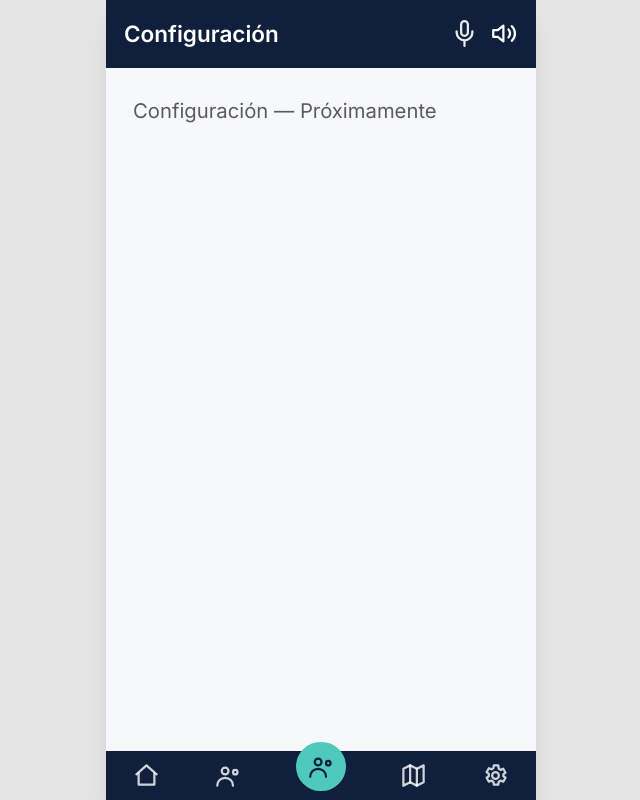
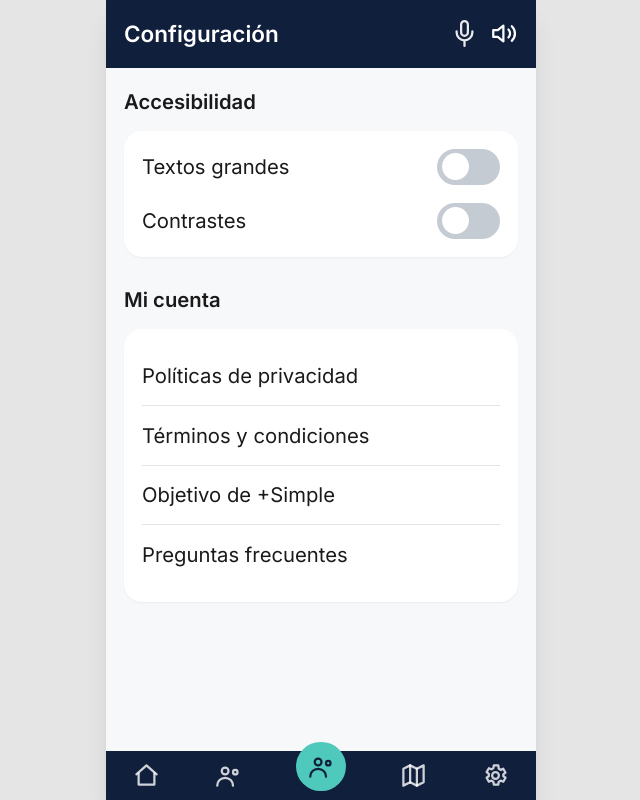
Before and after one commit to SimpleApp2026/simpleapp2026.github.io, a React (Vite) app: page /#/app/config in a window 1280 px wide. Shown: the whole page, without its empty margins (319-959 px from the left). Built offline with nearby package versions, Linux system fonts and the light colour scheme; the HTML template or start-up script is replaced by a standard one.

Commit message:
feat(config): accessibility toggles and account links

```diff
--- /dev/null
+++ b/src/app/Configuracion.tsx
@@ -0,0 +1,46 @@
+import { useNavigate } from 'react-router-dom'
+import { useAccessibility } from '../state/hooks'
+import { ScreenHeader } from '../layout/ScreenHeader'
+import { Card } from '../ui/Card'
+import { Toggle } from '../ui/Toggle'
+
+const CUENTA = [
+  { label: 'Políticas de privacidad', to: '/app/legal/privacidad' },
+  { label: 'Términos y condiciones', to: '/app/legal/terminos' },
+  { label: 'Objetivo de +Simple', to: '/app/legal/objetivo' },
+  { label: 'Preguntas frecuentes', to: '/app/ayuda' },
+]
+
+export function Configuracion() {
+  const navigate = useNavigate()
+  const { largeText, highContrast, toggleLargeText, toggleHighContrast } = useAccessibility()
+  return (
+    <div>
+      <ScreenHeader title="Configuración" />
+      <div className="p-4 flex flex-col gap-6">
+        <section>
+          <h2 className="text-lg font-semibold mb-3">Accesibilidad</h2>
+          <Card className="flex flex-col gap-4">
+            <div className="flex items-center justify-between">
+              <span className="text-lg">Textos grandes</span>
+              <Toggle checked={largeText} onChange={toggleLargeText} label="Textos grandes" />
+            </div>
+            <div className="flex items-center justify-between">
+              <span className="text-lg">Contrastes</span>
+              <Toggle checked={highContrast} onChange={toggleHighContrast} label="Contrastes" />
+            </div>
+          </Card>
+        </section>
+        <section>
+          <h2 className="text-lg font-semibold mb-3">Mi cuenta</h2>
+          <Card className="flex flex-col divide-y divide-chip/20">
+            {CUENTA.map((r) => (
+              <button key={r.to} onClick={() => navigate(r.to)}
+                className="text-left py-3 text-lg">{r.label}</button>
+            ))}
+          </Card>
+        </section>
+      </div>
+    </div>
+  )
+}
--- a/src/routes.tsx
+++ b/src/routes.tsx
@@ -3,6 +3,7 @@ import { AppShell } from './layout/AppShell'
 import { Placeholder } from './screens/Placeholder'
 import { Home } from './app/Home'
 import { Perfil } from './app/Perfil'
+import { Configuracion } from './app/Configuracion'
 import { Splash } from './onboarding/Splash'
 import { Identificacion } from './onboarding/Identificacion'
 import { RegistroDatos } from './onboarding/RegistroDatos'
@@ -25,7 +26,7 @@ export function AppRoutes() {
         <Route index element={<Navigate to="home" replace />} />
         <Route path="home" element={<Home />} />
         <Route path="perfil" element={<Perfil />} />
-        <Route path="config" element={<Placeholder title="Configuración" />} />
+        <Route path="config" element={<Configuracion />} />
         <Route path="foro" element={<Placeholder title="Comunidad" />} />
         <Route path="asistente" element={<Placeholder title="Asistente" />} />
         <Route path="mapa" element={<Placeholder title="Mapa" />} />
@@ -33,6 +34,8 @@ export function AppRoutes() {
         <Route path="empleo" element={<Placeholder title="Empleo" />} />
         <Route path="descuentos" element={<Placeholder title="Descuentos" />} />
         <Route path="clubes" element={<Placeholder title="Clubes" />} />
+        <Route path="ayuda" element={<Placeholder title="Ayuda" />} />
+        <Route path="legal/:doc" element={<Placeholder title="Información" />} />
       </Route>
     </Routes>
   )
```
Also changed, not shown: 1 other file (tests, documents, lock files or other folders).
